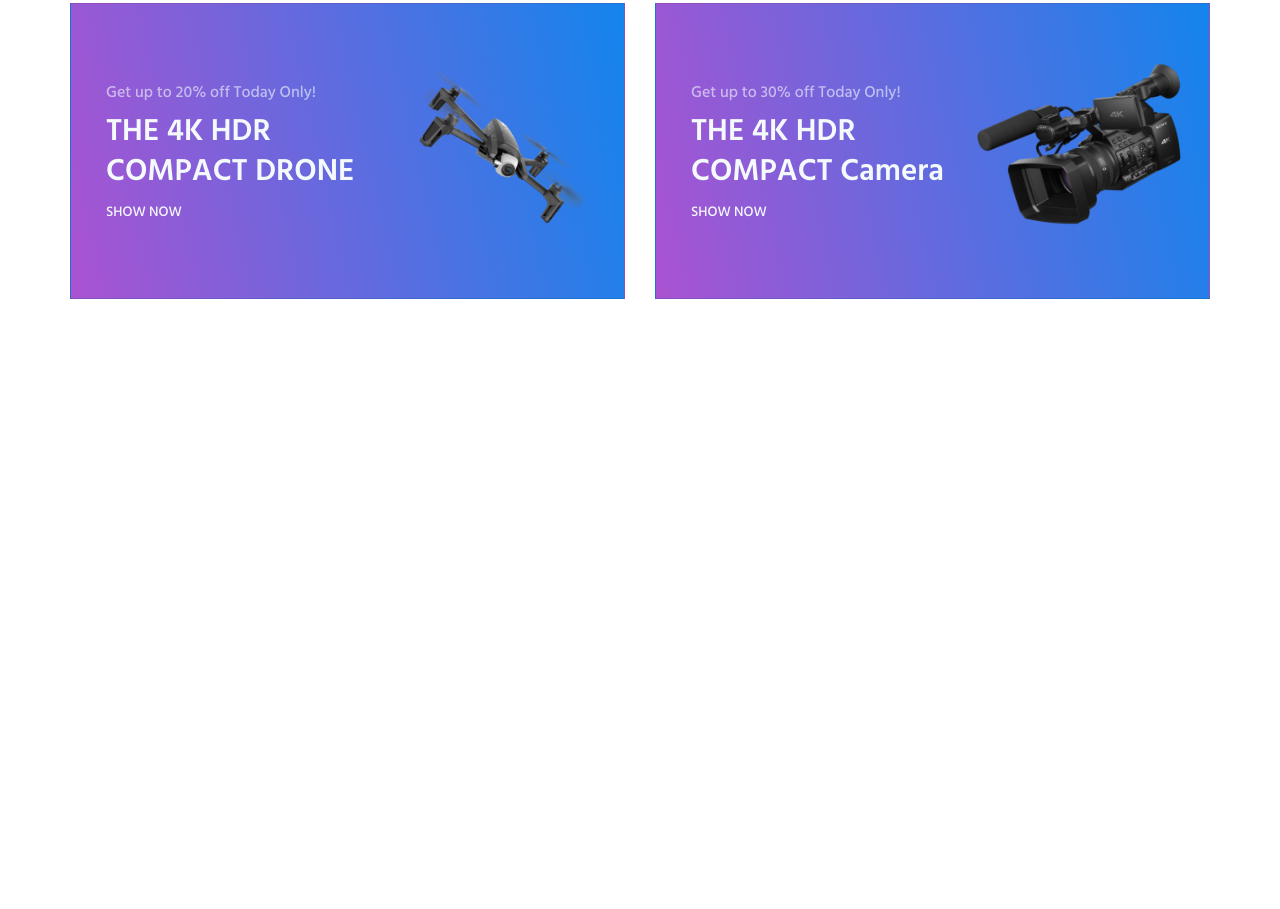
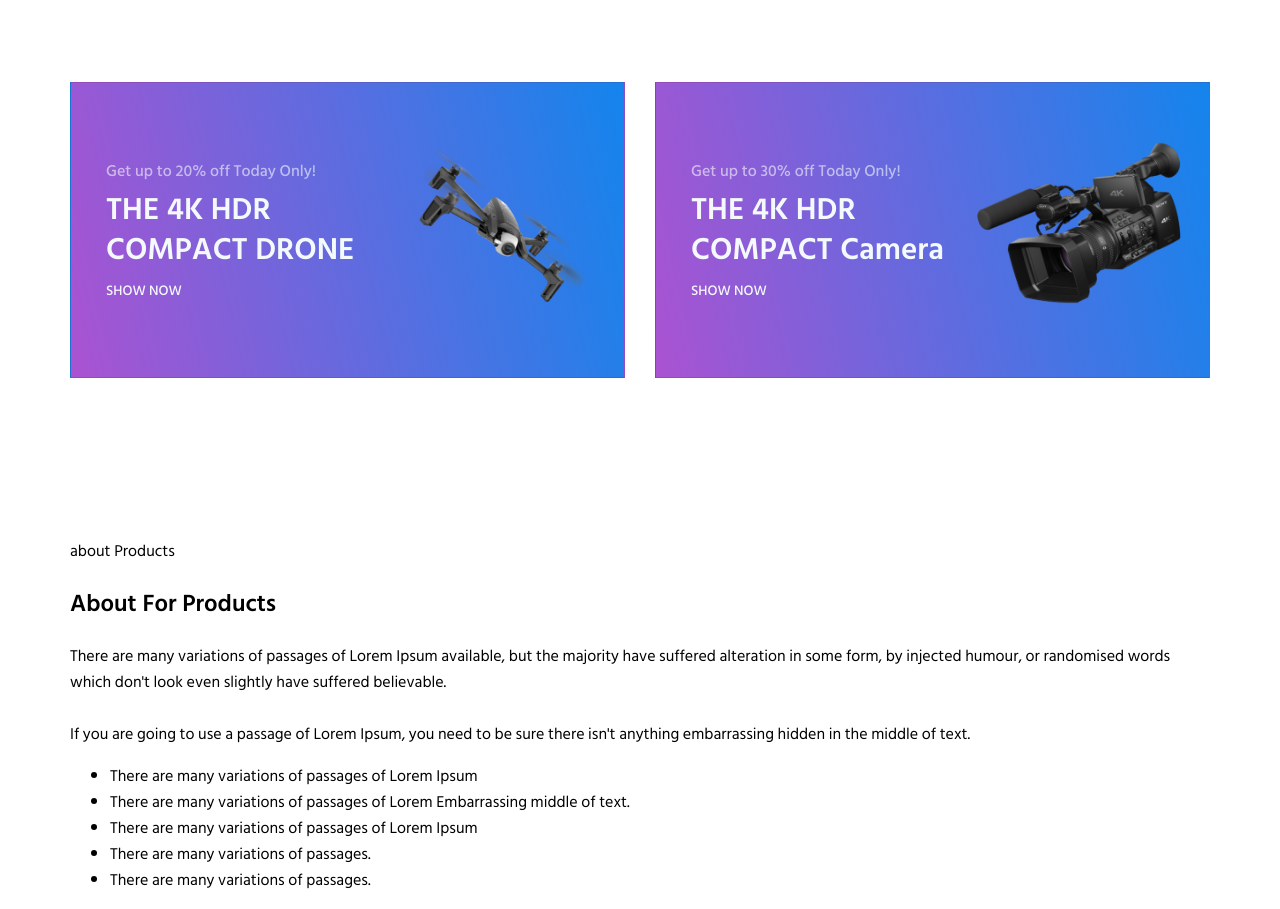
Before and after one commit to ismoilll/radio, a plain HTML site: page index.html in a window 1280 px wide. Shown: the part 1469-2378 px from the top of the page. Before the commit the page ends 1928 px from the top, so only its background shows below. Drawn offline with Linux system fonts and the light colour scheme; files whose address does not match are found by name.

Commit message:
initial commit

```diff
--- a/css/main.css
+++ b/css/main.css
@@ -295,3 +295,6 @@
     text-transform: uppercase;
 }
 /* shop bo'limi tugadi */
+/* products bo'limi */
+
+/* products bo'limi tugadi */
--- a/index.html
+++ b/index.html
@@ -34,6 +34,7 @@
                     <a class="header-icons" href="#"><img src="img/odam.svg" alt="odam-img"></a>
                 </li>
             </ul>
+            <p>Lorem ipsum dolor sit amet consectetur adipisicing elit. Itaque, culpa.</p>
         </div>
     </header>
     <!-- header bo'limi tugadi -->
@@ -106,8 +107,21 @@
             </div>
             <img src="img/shop-camera.png" width="238" alt="THE 4K HDR COMPACT Camera">
         </div>
-
     </section>
     <!-- shop bo'limi tugadi -->
+    <!-- about for products bo'limi -->
+    <section class="products container">
+        <p class="products-text">about Products</p>
+        <h2 class="products-title">About For Products</h2>
+        <p class="products-description">There are many variations of passages of Lorem Ipsum available, but the majority have suffered alteration in some form, by injected humour, or randomised words which don't look even slightly have suffered believable. <br><br>If you are going to use a passage of Lorem Ipsum, you need to be sure there isn't anything embarrassing hidden in the middle of text.</p>
+        <ul class="products-list">
+            <li class="products-iten">There are many variations of passages of Lorem Ipsum</li>
+            <li class="products-iten">There are many variations of passages of Lorem  Embarrassing middle of text.</li>
+            <li class="products-iten">There are many variations of passages of Lorem Ipsum</li>
+            <li class="products-iten">There are many variations of passages.</li>
+            <li class="products-iten">There are many variations of passages.</li>
+        </ul>
+    </section>
+    <!-- about for products bo'limi tugadi -->
 </body>
 </html>
```
